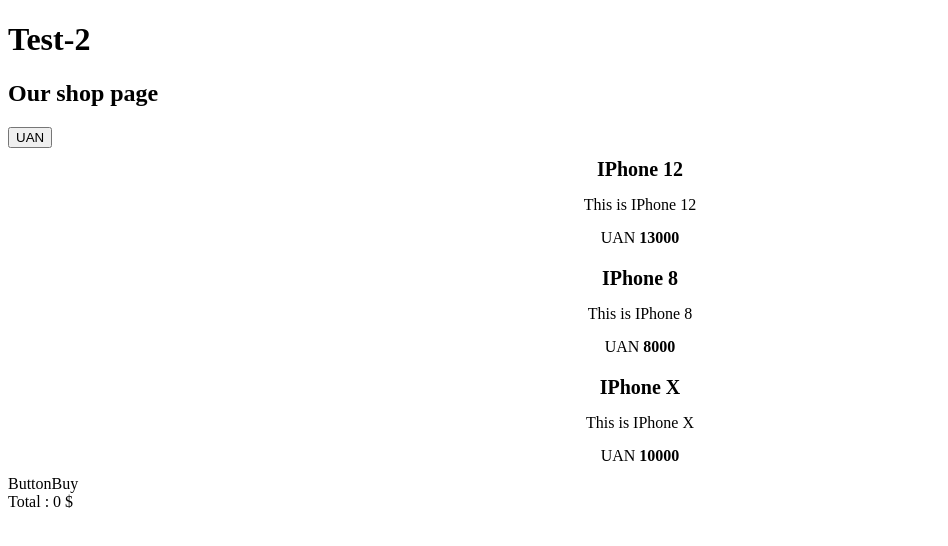
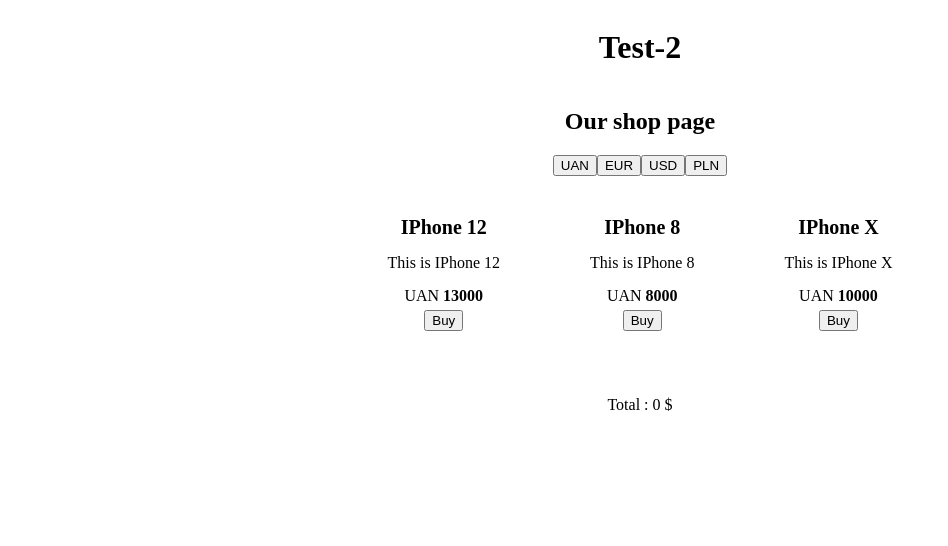
Before and after one commit to NikitOS-1/React-test-2, a React (Create React App) app: page / in a window 1280 px wide. Shown: the top 546 px of the page, without its empty margins (0-948 px from the left). Built offline with nearby package versions, Linux system fonts and the light colour scheme.

Commit message:
Compleated layout

```diff
--- /dev/null
+++ b/src/App.scss
@@ -0,0 +1,5 @@
+.app {
+    display: flex;
+    align-items: center;
+    flex-direction: column;
+}
--- a/src/App.tsx
+++ b/src/App.tsx
@@ -1,18 +1,17 @@
-import ButtonBuy from "./components/Buttons/ButtonBuy";
 import ButtonCurrency from "./components/Buttons/ButtonCurrency";
 import Item from "./components/Items/Items";
 import Total from "./components/Total/Total";
+import "./App.scss";
 
 function App() {
   return (
-    <>
+    <div className="app">
       <h1>Test-2</h1>
       <h2>Our shop page</h2>
       <ButtonCurrency />
       <Item />
-      <ButtonBuy />
       <Total />
-    </>
+    </div>
   );
 }
 
--- a/src/components/Buttons/ButtonBuy.tsx
+++ b/src/components/Buttons/ButtonBuy.tsx
@@ -1,5 +1,9 @@
 type Props = {};
 const ButtonBuy = (props: Props) => {
-  return <div>ButtonBuy</div>;
+  return (
+    <div>
+      <button>Buy</button>
+    </div>
+  );
 };
 export default ButtonBuy;
--- a/src/components/Buttons/ButtonCurrency.tsx
+++ b/src/components/Buttons/ButtonCurrency.tsx
@@ -3,6 +3,9 @@
   return (
     <div>
       <button>UAN</button>
+      <button>EUR</button>
+      <button>USD</button>
+      <button>PLN</button>
     </div>
   );
 };
--- a/src/components/Items/Item.scss
+++ b/src/components/Items/Item.scss
@@ -1,4 +1,5 @@
 .wrap {
+    margin: 30px;
     display: flex;
     align-items: center;
     justify-content: center;
--- a/src/components/Items/Item.tsx
+++ b/src/components/Items/Item.tsx
@@ -1,3 +1,4 @@
+import ButtonBuy from "../Buttons/ButtonBuy";
 import "./Item.scss";
 
 type Props = {
@@ -15,6 +16,7 @@
       <div className="currency">
         {currency} <span className="price">{price}</span>
       </div>
+      <ButtonBuy />
     </div>
   );
 };
--- /dev/null
+++ b/src/components/Items/Items.scss
@@ -0,0 +1,4 @@
+.main {
+    display: flex;
+    justify-content: space-evenly;
+}
--- a/src/components/Items/Items.tsx
+++ b/src/components/Items/Items.tsx
@@ -1,12 +1,13 @@
 import itemsArray from "./itemsArray";
+import { arrItemProps } from "./itemsArray";
 import Item from "./Item";
-import { arrItemProps } from "./itemsArray";
+import "./Items.scss";
 
 type Props = {};
 
 const Items = (props: Props) => {
   return (
-    <>
+    <div className="main">
       {itemsArray.map(
         ({ title, description, currency, price }: arrItemProps, i) => (
           <Item
@@ -18,7 +19,7 @@
           />
         )
       )}
-    </>
+    </div>
   );
 };
 
--- /dev/null
+++ b/src/components/Total/Total.scss
@@ -0,0 +1,3 @@
+.total {
+    margin: 30px;
+}
--- a/src/components/Total/Total.tsx
+++ b/src/components/Total/Total.tsx
@@ -1,5 +1,7 @@
+import "./Total.scss";
+
 type Props = {};
 const Total = (props: Props) => {
-  return <div>Total : {0} $</div>;
+  return <div className="total">Total : {0} $</div>;
 };
 export default Total;
```
